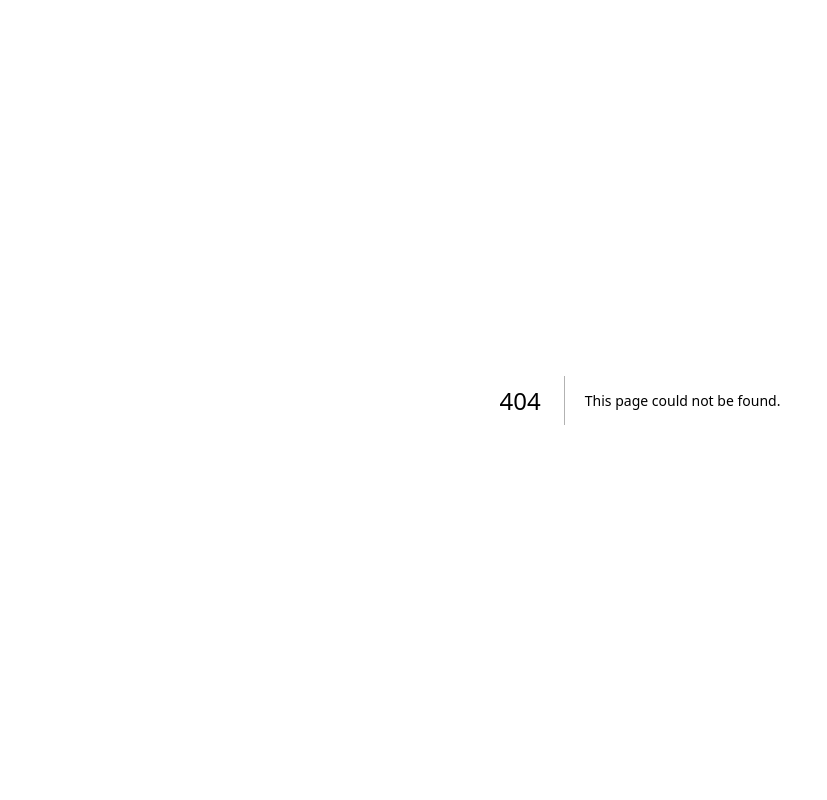
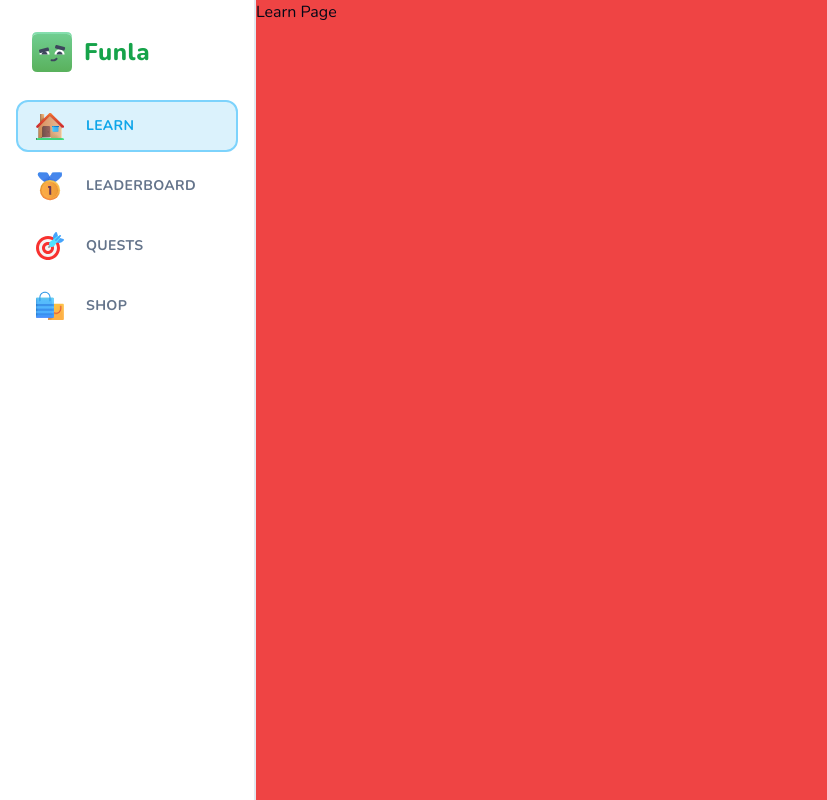
Before and after one commit to rrajkukausik/Funla, a Next.js app: page /learn in a window 1280 px wide. Before the commit this address had no page. Shown: the whole page, without its empty margins (0-827 px from the left). Built offline with nearby package versions, Linux system fonts and the light colour scheme.

Commit message:
feat: Added header and sidebar.

```diff
--- /dev/null
+++ b/app/(main)/layout.tsx
@@ -0,0 +1,20 @@
+import { MobileHeader } from '@/components/mobile-header';
+import { Sidebar } from '@/components/sidebar';
+
+type Props = {
+  children: React.ReactNode;
+};
+
+const MainLayout = ({ children }: Props) => {
+  return (
+    <>
+      <MobileHeader />
+      <Sidebar className='hidden lg:flex' />
+      <main className='lg:pl-[256px] h-full pt-[50px] lg:pt-0'>
+        <div className='bg-red-500 h-full'>{children}</div>
+      </main>
+    </>
+  );
+};
+
+export default MainLayout;
--- /dev/null
+++ b/app/(main)/learn/page.tsx
@@ -0,0 +1,5 @@
+const LearnPage = () => {
+  return <div>Learn Page</div>;
+};
+
+export default LearnPage;
--- /dev/null
+++ b/components/mobile-header.tsx
@@ -0,0 +1,9 @@
+import { MobileSidebar } from "./mobile-sidebar";
+
+export const MobileHeader = () => {
+  return (
+    <nav className="fixed top-0 z-50 flex h-[50px] w-full items-center border-b bg-green-500 px-4 lg:hidden">
+      <MobileSidebar />
+    </nav>
+  );
+};
--- /dev/null
+++ b/components/mobile-sidebar.tsx
@@ -0,0 +1,19 @@
+import { Menu } from "lucide-react";
+
+import { Sheet, SheetContent, SheetTrigger } from "@/components/ui/sheet";
+
+import { Sidebar } from "./sidebar";
+
+export const MobileSidebar = () => {
+  return (
+    <Sheet>
+      <SheetTrigger>
+        <Menu className="text-white" />
+      </SheetTrigger>
+
+      <SheetContent className="z-[100] p-0" side="left">
+        <Sidebar />
+      </SheetContent>
+    </Sheet>
+  );
+};
--- /dev/null
+++ b/components/sidebar-item.tsx
@@ -0,0 +1,37 @@
+"use client";
+
+import Image from "next/image";
+import Link from "next/link";
+import { usePathname } from "next/navigation";
+
+import { Button } from "@/components/ui/button";
+
+type SidebarItemProps = {
+  label: string;
+  iconSrc: string;
+  href: string;
+};
+
+export const SidebarItem = ({ label, iconSrc, href }: SidebarItemProps) => {
+  const pathname = usePathname();
+  const isActive = pathname === href;
+
+  return (
+    <Button
+      variant={isActive ? "sideBarOutline" : "sideBar"}
+      className="h-[52px] justify-start"
+      asChild
+    >
+      <Link href={href}>
+        <Image
+          src={iconSrc}
+          alt={label}
+          className="mr-5"
+          height={32}
+          width={32}
+        />
+        {label}
+      </Link>
+    </Button>
+  );
+};
--- /dev/null
+++ b/components/sidebar.tsx
@@ -0,0 +1,59 @@
+import { ClerkLoading, ClerkLoaded, UserButton } from "@clerk/nextjs";
+import { Loader } from "lucide-react";
+import Image from "next/image";
+import Link from "next/link";
+
+import { cn } from "@/lib/utils";
+
+import { SidebarItem } from "./sidebar-item";
+
+type SidebarProps = {
+  className?: string;
+};
+
+export const Sidebar = ({ className }: SidebarProps) => {
+  return (
+    <div
+      className={cn(
+        "left-0 top-0 flex h-full flex-col border-r-2 px-4 lg:fixed lg:w-[256px]",
+        className
+      )}
+    >
+      <Link href="/learn">
+        <div className="flex items-center gap-x-3 pb-7 pl-4 pt-8">
+          <Image src="/mascot.svg" alt="Mascot" height={40} width={40} />
+
+          <h1 className="text-2xl font-extrabold tracking-wide text-green-600">
+            Funla
+          </h1>
+        </div>
+      </Link>
+
+      <div className="flex flex-1 flex-col gap-y-2">
+        <SidebarItem label="Learn" href="/learn" iconSrc="/learn.svg" />
+        <SidebarItem
+          label="Leaderboard"
+          href="/leaderboard"
+          iconSrc="/leaderboard.svg"
+        />
+        <SidebarItem label="Quests" href="/quests" iconSrc="/quests.svg" />
+        <SidebarItem label="Shop" href="/shop" iconSrc="/shop.svg" />
+      </div>
+
+      <div className="p-4">
+        <ClerkLoading>
+          <Loader className="h-5 w-5 animate-spin text-muted-foreground" />
+        </ClerkLoading>
+
+        <ClerkLoaded>
+          <UserButton
+            afterSignOutUrl="/"
+            appearance={{
+              elements: { userButtonPopoverCard: { pointerEvents: "initial" } },
+            }}
+          />
+        </ClerkLoaded>
+      </div>
+    </div>
+  );
+};
--- /dev/null
+++ b/components/ui/sheet.tsx
@@ -0,0 +1,140 @@
+"use client"
+
+import * as React from "react"
+import * as SheetPrimitive from "@radix-ui/react-dialog"
+import { cva, type VariantProps } from "class-variance-authority"
+import { X } from "lucide-react"
+
+import { cn } from "@/lib/utils"
+
+const Sheet = SheetPrimitive.Root
+
+const SheetTrigger = SheetPrimitive.Trigger
+
+const SheetClose = SheetPrimitive.Close
+
+const SheetPortal = SheetPrimitive.Portal
+
+const SheetOverlay = React.forwardRef<
+  React.ElementRef<typeof SheetPrimitive.Overlay>,
+  React.ComponentPropsWithoutRef<typeof SheetPrimitive.Overlay>
+>(({ className, ...props }, ref) => (
+  <SheetPrimitive.Overlay
+    className={cn(
+      "fixed inset-0 z-50 bg-black/80  data-[state=open]:animate-in data-[state=closed]:animate-out data-[state=closed]:fade-out-0 data-[state=open]:fade-in-0",
+      className
+    )}
+    {...props}
+    ref={ref}
+  />
+))
+SheetOverlay.displayName = SheetPrimitive.Overlay.displayName
+
+const sheetVariants = cva(
+  "fixed z-50 gap-4 bg-background p-6 shadow-lg transition ease-in-out data-[state=open]:animate-in data-[state=closed]:animate-out data-[state=closed]:duration-300 data-[state=open]:duration-500",
+  {
+    variants: {
+      side: {
+        top: "inset-x-0 top-0 border-b data-[state=closed]:slide-out-to-top data-[state=open]:slide-in-from-top",
+        bottom:
+          "inset-x-0 bottom-0 border-t data-[state=closed]:slide-out-to-bottom data-[state=open]:slide-in-from-bottom",
+        left: "inset-y-0 left-0 h-full w-3/4 border-r data-[state=closed]:slide-out-to-left data-[state=open]:slide-in-from-left sm:max-w-sm",
+        right:
+          "inset-y-0 right-0 h-full w-3/4  border-l data-[state=closed]:slide-out-to-right data-[state=open]:slide-in-from-right sm:max-w-sm",
+      },
+    },
+    defaultVariants: {
+      side: "right",
+    },
+  }
+)
+
+interface SheetContentProps
+  extends React.ComponentPropsWithoutRef<typeof SheetPrimitive.Content>,
+    VariantProps<typeof sheetVariants> {}
+
+const SheetContent = React.forwardRef<
+  React.ElementRef<typeof SheetPrimitive.Content>,
+  SheetContentProps
+>(({ side = "right", className, children, ...props }, ref) => (
+  <SheetPortal>
+    <SheetOverlay />
+    <SheetPrimitive.Content
+      ref={ref}
+      className={cn(sheetVariants({ side }), className)}
+      {...props}
+    >
+      {children}
+      <SheetPrimitive.Close className="absolute right-4 top-4 rounded-sm opacity-70 ring-offset-background transition-opacity hover:opacity-100 focus:outline-none focus:ring-2 focus:ring-ring focus:ring-offset-2 disabled:pointer-events-none data-[state=open]:bg-secondary">
+        <X className="h-4 w-4" />
+        <span className="sr-only">Close</span>
+      </SheetPrimitive.Close>
+    </SheetPrimitive.Content>
+  </SheetPortal>
+))
+SheetContent.displayName = SheetPrimitive.Content.displayName
+
+const SheetHeader = ({
+  className,
+  ...props
+}: React.HTMLAttributes<HTMLDivElement>) => (
+  <div
+    className={cn(
+      "flex flex-col space-y-2 text-center sm:text-left",
+      className
+    )}
+    {...props}
+  />
+)
+SheetHeader.displayName = "SheetHeader"
+
+const SheetFooter = ({
+  className,
+  ...props
+}: React.HTMLAttributes<HTMLDivElement>) => (
+  <div
+    className={cn(
+      "flex flex-col-reverse sm:flex-row sm:justify-end sm:space-x-2",
+      className
+    )}
+    {...props}
+  />
+)
+SheetFooter.displayName = "SheetFooter"
+
+const SheetTitle = React.forwardRef<
+  React.ElementRef<typeof SheetPrimitive.Title>,
+  React.ComponentPropsWithoutRef<typeof SheetPrimitive.Title>
+>(({ className, ...props }, ref) => (
+  <SheetPrimitive.Title
+    ref={ref}
+    className={cn("text-lg font-semibold text-foreground", className)}
+    {...props}
+  />
+))
+SheetTitle.displayName = SheetPrimitive.Title.displayName
+
+const SheetDescription = React.forwardRef<
+  React.ElementRef<typeof SheetPrimitive.Description>,
+  React.ComponentPropsWithoutRef<typeof SheetPrimitive.Description>
+>(({ className, ...props }, ref) => (
+  <SheetPrimitive.Description
+    ref={ref}
+    className={cn("text-sm text-muted-foreground", className)}
+    {...props}
+  />
+))
+SheetDescription.displayName = SheetPrimitive.Description.displayName
+
+export {
+  Sheet,
+  SheetPortal,
+  SheetOverlay,
+  SheetTrigger,
+  SheetClose,
+  SheetContent,
+  SheetHeader,
+  SheetFooter,
+  SheetTitle,
+  SheetDescription,
+}
--- a/package.json
+++ b/package.json
@@ -10,6 +10,7 @@
   },
   "dependencies": {
     "@clerk/nextjs": "^5.0.8",
+    "@radix-ui/react-dialog": "^1.0.5",
     "@radix-ui/react-slot": "^1.0.2",
     "class-variance-authority": "^0.7.0",
     "clsx": "^2.1.1",
```
Also changed, not shown: app/(marketing)/header.tsx (+15 -21 lines), 1 other file (tests, documents, lock files or other folders).
